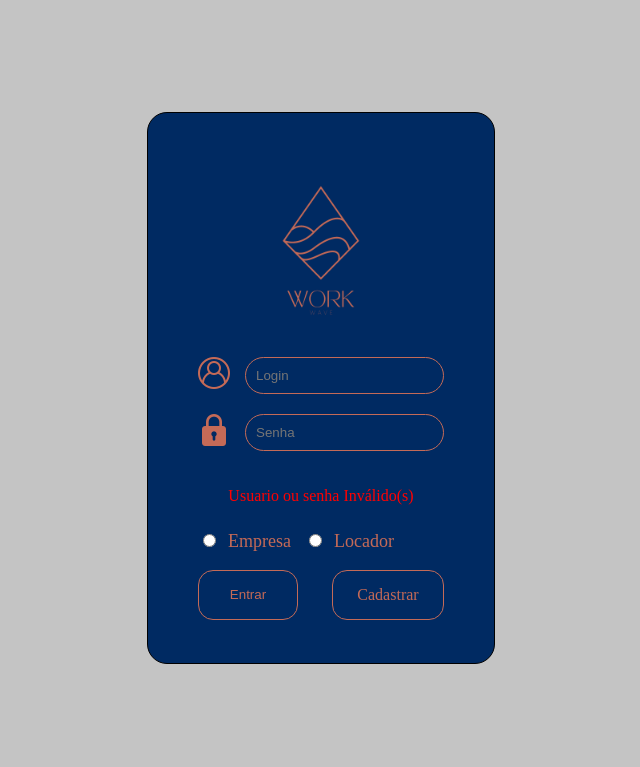
After one commit to Arthur-Ferreira-Fernades/TccEtec, a PHP site: page /index.php?login=erro in a window 1280 px wide. The commit adds this page. Shown: the top 767 px of the page, without its empty margins (319-959 px from the left). Run offline with PHP 8.4, Linux system fonts and the light colour scheme.

Commit message:
Upload 1.2
Update do projeto com validador de login simples

```diff
--- a/css/login.css
+++ b/css/login.css
@@ -1,10 +1,12 @@
 * {
     padding: 0;
     border: 0;
+
 }
 
 body {
-    background-color: #C4C4C4;
+   background-color: #C4C4C4;
+
 }
 
 .conteudo {
@@ -44,7 +46,7 @@ body {
     flex-direction: row;
     align-items: center;
     justify-content: center;
-    margin-bottom: 20px;
+    margin: 0 0 10px;
 }
 
 label {
@@ -79,3 +81,11 @@ label {
     color: #c46a57;
     text-decoration: none;
 }
+
+.error{
+    display: flex;
+    align-items: center;
+    justify-content: center;
+    color: red;
+    margin: 0 0 10px 0;
+}
--- /dev/null
+++ b/index.php
@@ -0,0 +1,47 @@
+<!DOCTYPE html>
+<html lang="en">
+<head>
+    <meta charset="UTF-8">
+    <meta name="viewport" content="width=device-width, initial-scale=1.0">
+    <link rel="stylesheet" href="css/login.css">
+
+    <title>Login</title>
+</head>
+<body>
+    <div class="conteudo">
+        <div class="container">
+            <img src="img/WorkWaveLogoSemFundo.png" alt="Logo da Empresa" width="200px" height="200px">
+            <form action="ValidaLogin.php" method="post">
+                <div class="campo">
+                    <img src="img/user-logo.png" alt="Logo user" class="imagem">
+                    <input type="text" name="login" placeholder="Login" class="inputTexto"><br><br>
+                </div>
+                <div class="campo">
+                    <img src="img/password-logo.png" alt="Logo senha" class="imagem">
+                    <input type="password" name="senha" placeholder="Senha" class="inputTexto"><br><br>
+                </div>
+                <?php
+                    if(isset($_GET['login']) && $_GET['login'] == "erro"){
+                ?>
+                        <div class = "error">
+                            <p>Usuario ou senha Inválido(s)</p>
+                        </div>
+                <?php
+                    }
+                ?>
+                <input type="radio" name="EmpresaLocador" value="Empresa" class = "radio">
+                <label for="EmpresaLocador">Empresa</label>
+                <input type="radio" name="EmpresaLocador" value="Locador" class = "radio">
+                <label for="EmpresaLocador">Locador</label><br><br>
+                <div class="botoes">
+                    <input type="submit" value="Entrar" class="btn">
+                    <a href="cadastrar.php" class="btnLink">Cadastrar</a>
+                </div>
+            </form>
+
+
+        </div>
+    </div>
+
+</body>
+</html>
```
Also changed, not shown: ValidaLogin.php (added, +21 -0 lines), css/cadastro.css (line endings or trailing spaces).
